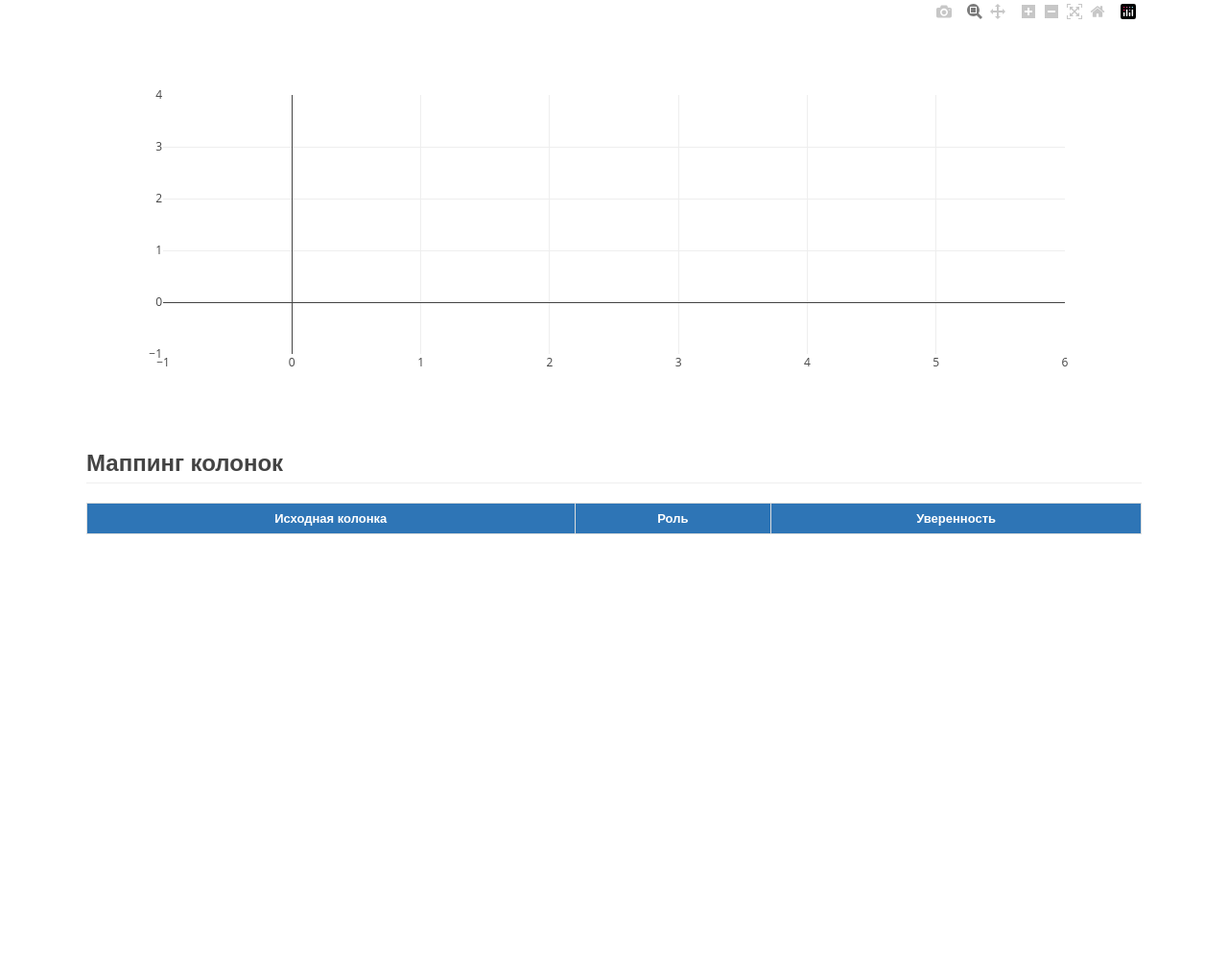
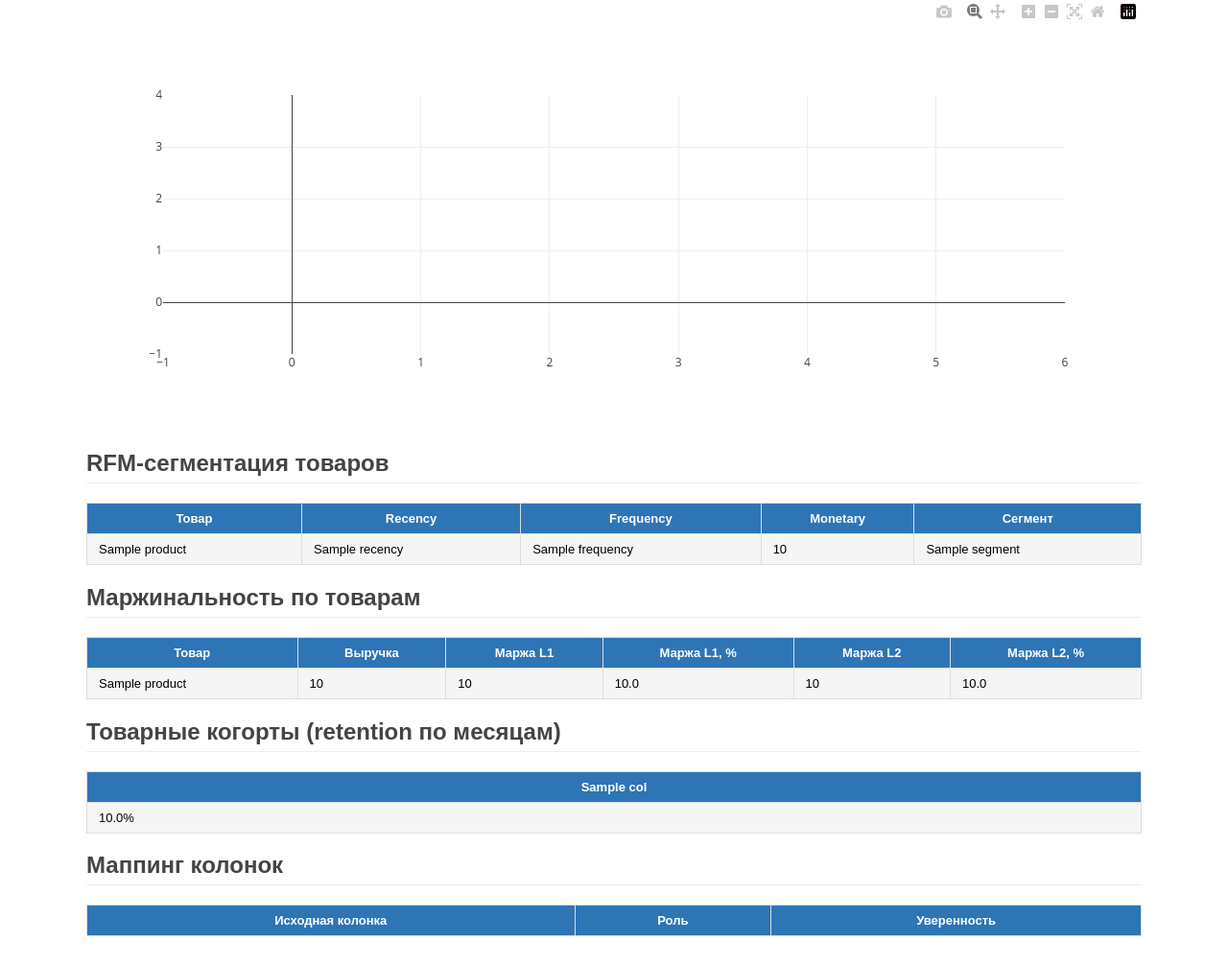
Before and after one commit to kuznetsovskdh/Salesguard, a Flask app: template app/templates/result.html in a window 1280 px wide. Shown: the part 1550-2556 px from the top of the page at 96% size. Before the commit the page ends 2107 px from the top, so only its background shows below. Run offline with Flask 3, Linux system fonts and the light colour scheme; the template is opened without the code that fills it: most values are stand-ins (such as "Sample title", 1, 10 or a date in 2020); lists and menus that the app fills with data are empty; some libraries are stand-ins or nearby versions.

Commit message:
RFM/margin/cohort tables

```diff
--- a/app/app.py
+++ b/app/app.py
@@ -417,12 +417,20 @@ def upload():
                  'avg_check':float(df['avg_check'].mean()) if 'avg_check' in df else 0,
                  'products':int(df['product'].nunique()) if 'product' in df and df['product'].notna().any() else 0}
 
-        # AI Insights: собираем метрики RFM/margin/cohorts, пробуем LLM,
-        # при любой ошибке тихо откатываемся на шаблонный генератор
+        # RFM/margin/cohorts считаются один раз, используются и для таблиц
+        # в UI, и для контекста AI Insights - не дублируем вызовы модулей
+        rfm_df = rfm_sku_analysis(df)
+        margin_df = margin_analysis(df)
+        cohort_df = product_lifecycle_cohort(df)
+
+        rfm_table = rfm_df.to_dict('records') if not rfm_df.empty else []
+        margin_table = margin_df.to_dict('records') if not margin_df.empty else []
+        cohort_table = cohort_df.to_dict('records') if not cohort_df.empty else []
+        cohort_columns = list(cohort_df.columns) if not cohort_df.empty else []
+
+        # AI Insights: пробуем LLM, при любой ошибке тихо откатываемся на
+        # шаблонный генератор
         try:
-            rfm_df = rfm_sku_analysis(df)
-            margin_df = margin_analysis(df)
-            cohort_df = product_lifecycle_cohort(df)
             insights_context = build_metrics_context(df, abc, rfm_df, margin_df, cohort_df)
             try:
                 llm_provider = GroqProvider()
@@ -434,7 +442,9 @@ def upload():
 
         return render_template('result.html', charts=charts, stats=stats,
                                role_map=role_map, upload_id=upload_id, warning=None,
-                               insights=insights_text)
+                               insights=insights_text,
+                               rfm_table=rfm_table, margin_table=margin_table,
+                               cohort_table=cohort_table, cohort_columns=cohort_columns)
     except Exception as e:
         conn.rollback()
         try:
--- a/app/templates/result.html
+++ b/app/templates/result.html
@@ -71,6 +71,60 @@
   <script>Plotly.newPlot("ch_cl", {{ charts.clusters|safe }})</script>
   {% endif %}
 
+  {% if rfm_table %}
+  <h2>RFM-сегментация товаров</h2>
+  <table>
+    <tr><th>Товар</th><th>Recency</th><th>Frequency</th><th>Monetary</th><th>Сегмент</th></tr>
+    {% for row in rfm_table %}
+    <tr>
+      <td>{{ row.product }}</td>
+      <td>{{ row.recency }}</td>
+      <td>{{ row.frequency }}</td>
+      <td>{{ '%.0f'|format(row.monetary) }}</td>
+      <td>{{ row.segment }}</td>
+    </tr>
+    {% endfor %}
+  </table>
+  {% endif %}
+
+  {% if margin_table %}
+  <h2>Маржинальность по товарам</h2>
+  <table>
+    <tr><th>Товар</th><th>Выручка</th><th>Маржа L1</th><th>Маржа L1, %</th>
+        {% if margin_table[0].margin_l2 is not none %}<th>Маржа L2</th><th>Маржа L2, %</th>{% endif %}</tr>
+    {% for row in margin_table %}
+    <tr>
+      <td>{{ row.product }}</td>
+      <td>{{ '%.0f'|format(row.revenue) }}</td>
+      <td>{{ '%.0f'|format(row.margin_l1) }}</td>
+      <td>{{ '%.1f'|format(row.margin_l1_pct * 100) if row.margin_l1_pct is not none else '—' }}</td>
+      {% if row.margin_l2 is not none %}
+      <td>{{ '%.0f'|format(row.margin_l2) }}</td>
+      <td>{{ '%.1f'|format(row.margin_l2_pct * 100) if row.margin_l2_pct is not none else '—' }}</td>
+      {% elif margin_table[0].margin_l2 is not none %}
+      <td>—</td><td>—</td>
+      {% endif %}
+    </tr>
+    {% endfor %}
+  </table>
+  {% endif %}
+
+  {% if cohort_table %}
+  <h2>Товарные когорты (retention по месяцам)</h2>
+  <table>
+    <tr>
+      {% for col in cohort_columns %}<th>{{ col }}</th>{% endfor %}
+    </tr>
+    {% for row in cohort_table %}
+    <tr>
+      {% for col in cohort_columns %}
+      <td>{{ '%.1f'|format(row[col]) + '%' if row[col] is not none and col != 'cohort' else (row[col] if row[col] is not none else '—') }}</td>
+      {% endfor %}
+    </tr>
+    {% endfor %}
+  </table>
+  {% endif %}
+
   <h2>Маппинг колонок</h2>
   <table>
     <tr><th>Исходная колонка</th><th>Роль</th><th>Уверенность</th></tr>
```
